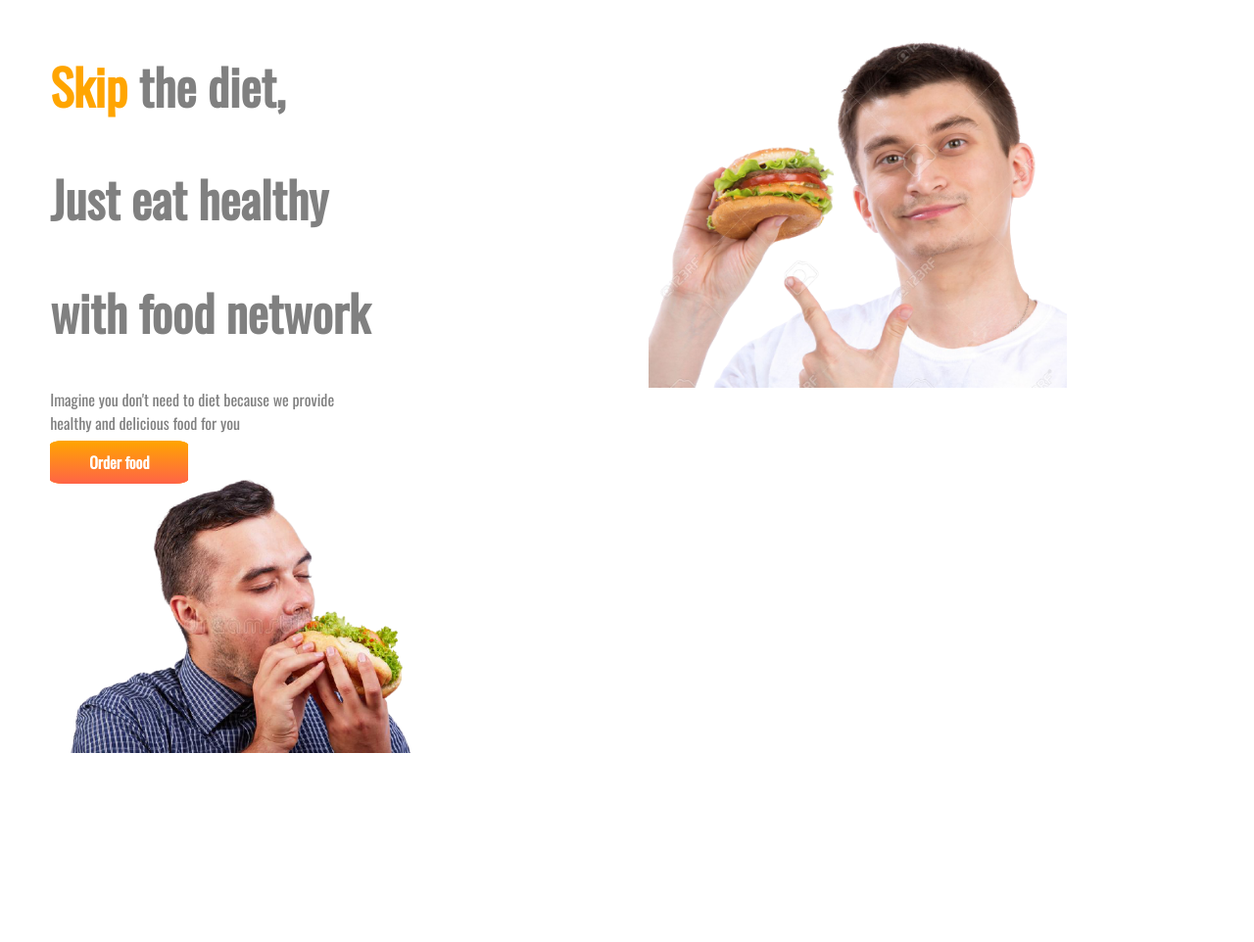
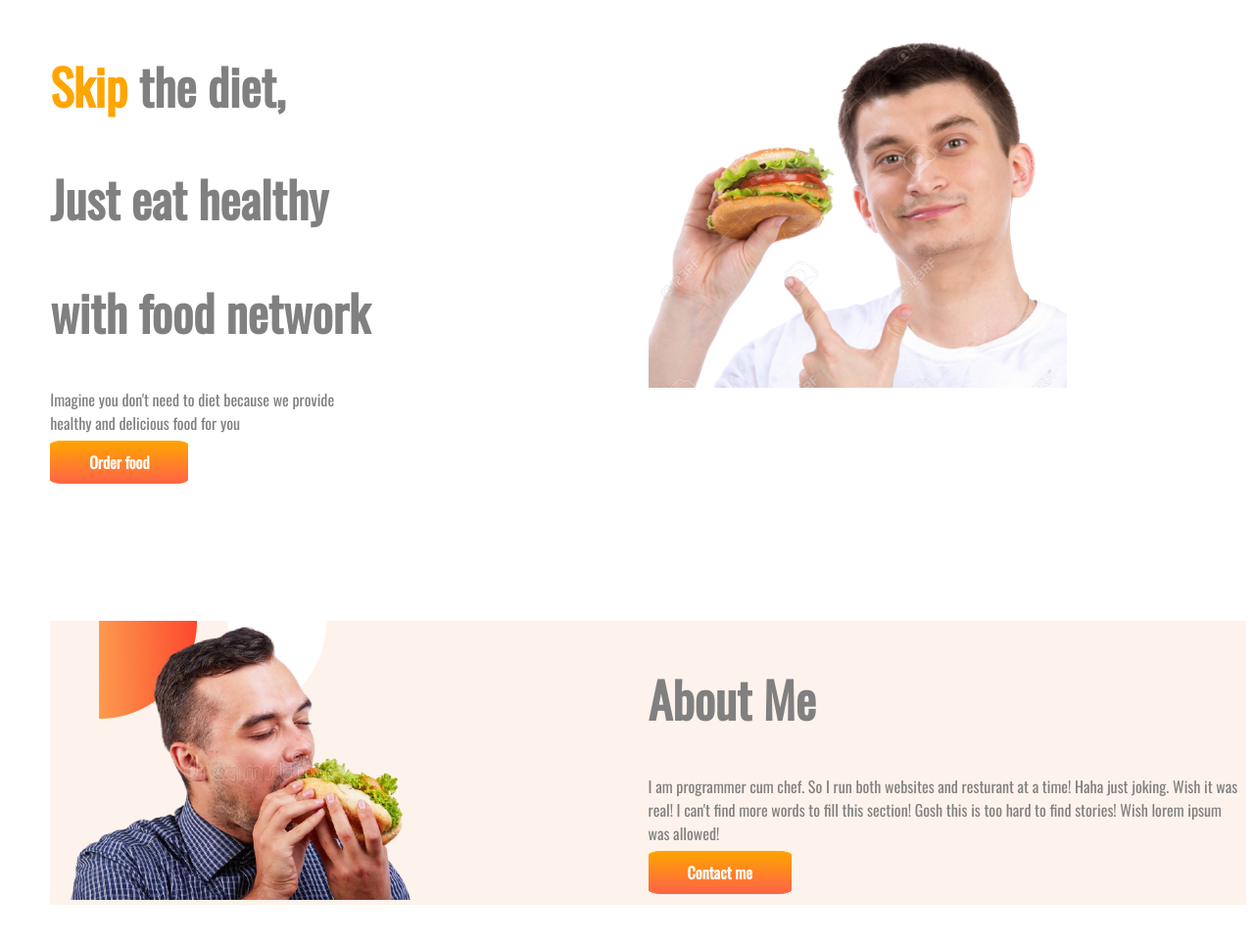
Before and after one commit to Dipto0000/1stAssignment-portfolio, a plain HTML site: page food-network-main/index.html in a window 1280 px wide. Shown: the whole page at 98% size. Before the commit the page ends 800 px from the top, so only its background shows below. Drawn offline with nearby package versions, Linux system fonts and the light colour scheme.

Commit message:
second-section-done

```diff
--- a/food-network-main/index.html
+++ b/food-network-main/index.html
@@ -11,7 +11,7 @@
     <link href="https://fonts.googleapis.com/css2?family=Oswald&display=swap" rel="stylesheet">
 </head>
 <body>
-   <section class="first-section">
+   <section class="first-section container">
        <div class="width-set">
             <h1><span>Skip</span> the diet,</h1>
             <h1>Just eat healthy</h1>
@@ -23,9 +23,15 @@
             <img src="images/male/31602633-happy-man-with-unhealthy-burger-sandwich-in-hand-get-ready-to-eat-isolated-on-a-white-background-fas-removebg-preview.png" alt="Happy man with unhealthy burgers">
        </div>
    </section>
-   <section class="second-section">
+   <section class="second-section container">
        <div class="width-set">
            <img src="images/male/guy-eats-hot-dog-which-himself-has-prepared-street-food-young-man-blue-shirt-eats-hot-dog-white-background-100449486-removebg-preview.png" alt="Guy eats hotdog">
+       </div>
+       <div class="width-set">
+            <h1>About Me</h1>
+            <p>I am programmer cum chef. So I run both websites and resturant at a time! Haha just joking. Wish it was real! I can't find more words to fill this section! Gosh this is too hard to find stories! Wish lorem ipsum was allowed!</p>
+            <a class="button" href="https://www.youtube.com/">Contact me</a>
+
        </div>
 
    </section>
--- a/food-network-main/style.css
+++ b/food-network-main/style.css
@@ -13,8 +13,9 @@ h1{
 p{
     color: gray;
 }
-.first-section{
+.container{
     display: flex;
+    margin-bottom: 150px;
 }
 .width-set{
     width: 50%;
@@ -31,3 +32,6 @@ p{
     font-weight: 700;
     padding: 10px 40px;
 }
+.second-section{
+    background-image: url(images/shapes/7.png);
+}
```
